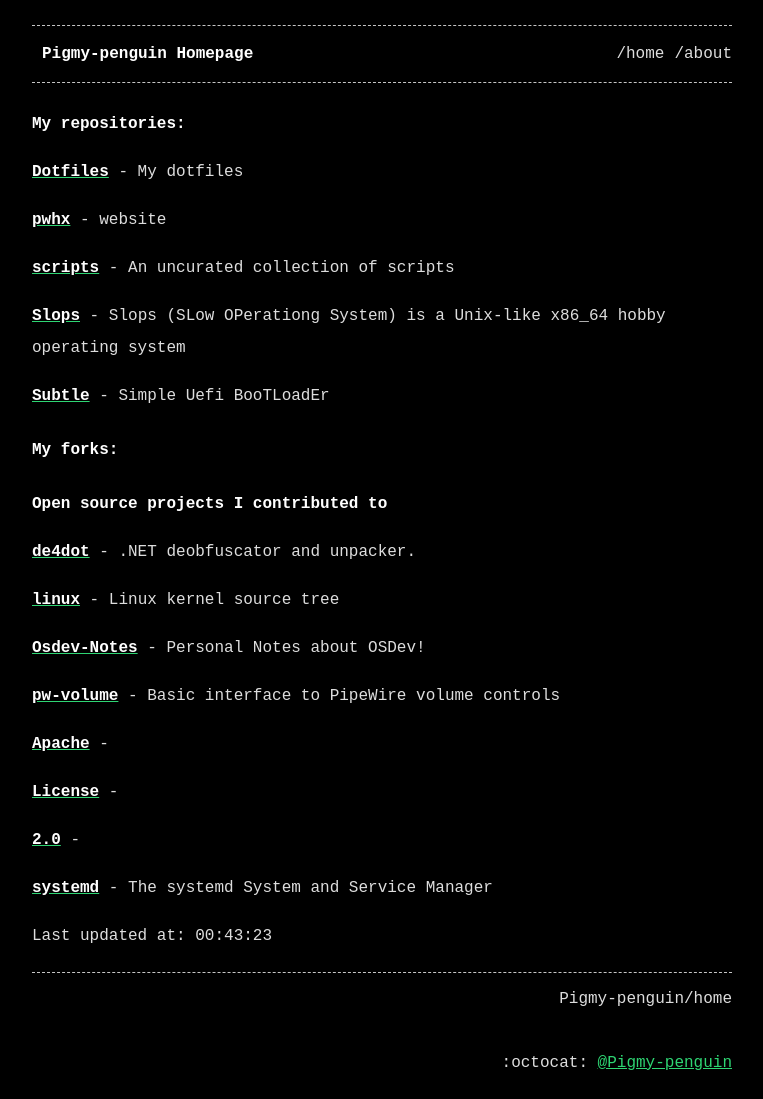
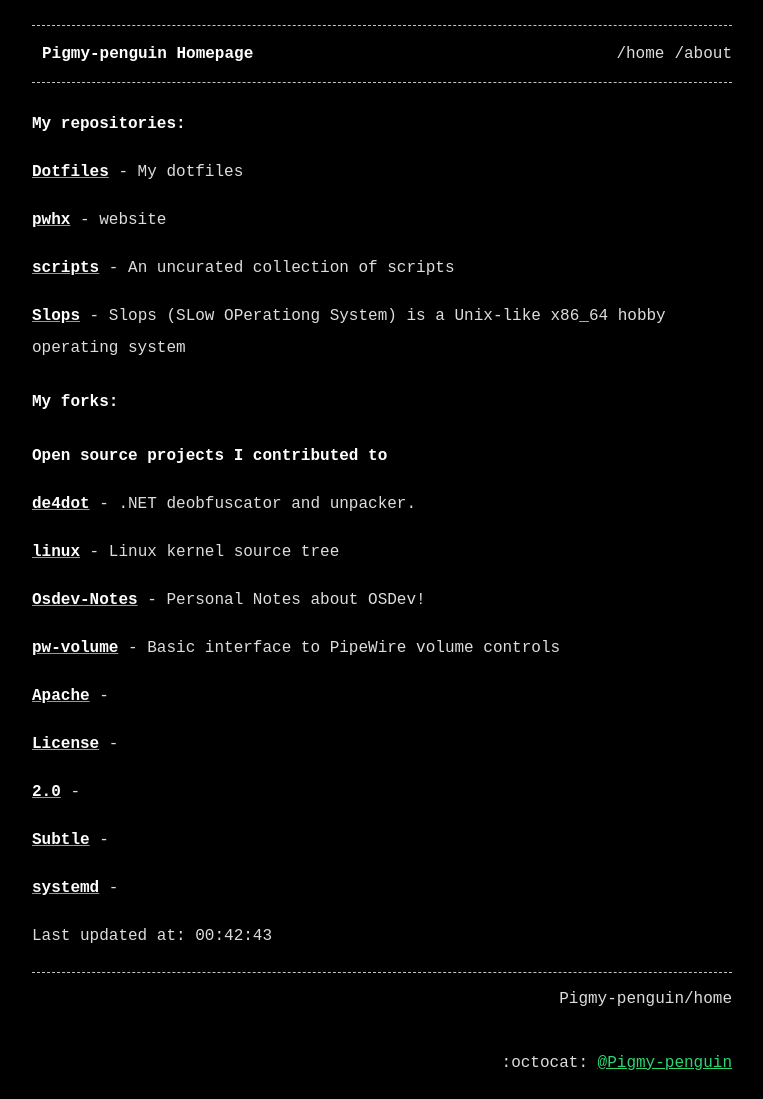
Before and after one commit to Pigmy-penguin/Pigmy-penguin.github.io, a Jekyll site: the page built from index.md, in a window 1280 px wide. Shown: the whole page, without its empty margins (258-1021 px from the left). Built offline with Jekyll 4.4.1, drawn with Linux system fonts in a browser that asks for light colours.

Commit message:
Auto updating the website

```diff
--- a/index.md
+++ b/index.md
@@ -14,8 +14,6 @@ title: Pigmy-penguin Homepage
 [**scripts**](https://github.com/Pigmy-penguin/scripts) - An uncurated collection of scripts
 
 [**Slops**](https://github.com/Pigmy-penguin/Slops) - Slops (SLow OPerationg System) is a Unix-like x86_64 hobby operating system
-
-[**Subtle**](https://github.com/Pigmy-penguin/Subtle) - Simple Uefi BooTLoadEr
 
 ## My forks:
 ### Open source projects I contributed to
@@ -34,7 +32,9 @@ title: Pigmy-penguin Homepage
 
 [**2.0**](https://github.com/Pigmy-penguin/2.0) -
 
-[**systemd**](https://github.com/Pigmy-penguin/systemd) - The systemd System and Service Manager
+[**Subtle**](https://github.com/Pigmy-penguin/Subtle) -
+
+[**systemd**](https://github.com/Pigmy-penguin/systemd) -
 
 
-Last updated at: 00:43:23
+Last updated at: 00:42:43
```
Also changed, not shown: 2 other files.
